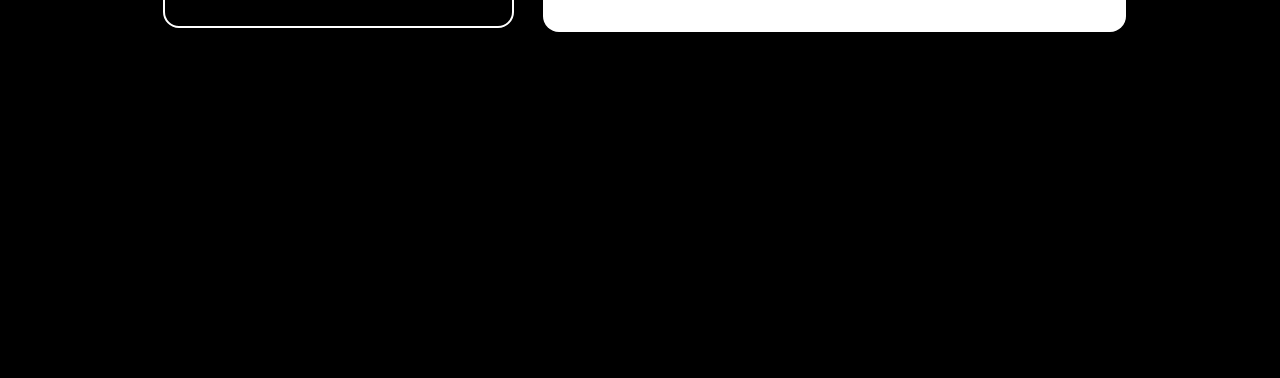
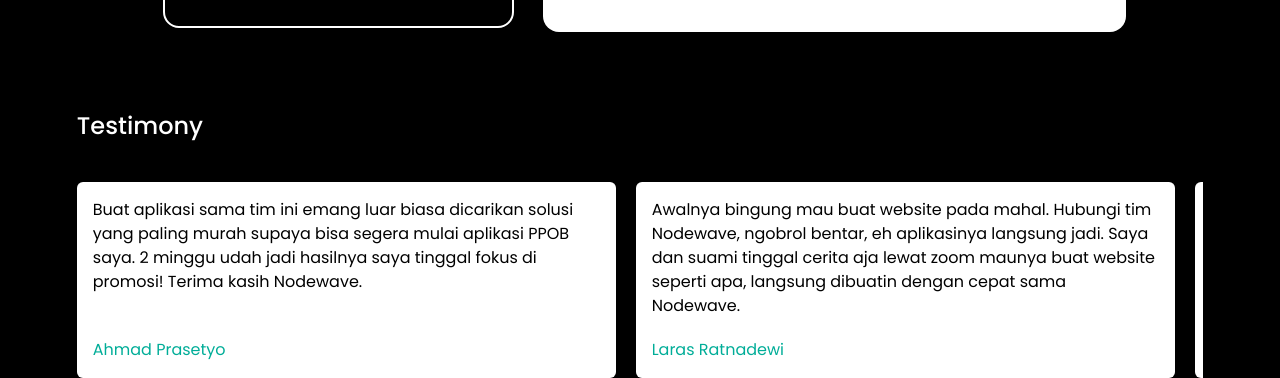
Before and after one commit to anasfirly20/test-nodewave, a Next.js app: page / in a window 1280 px wide. Shown: the part 1215-1593 px from the top of the page. Before the commit the page ends 1247 px from the top, so only its background shows below. Built offline with nearby package versions, Linux system fonts and the light colour scheme.

Commit message:
adding carousel and types

```diff
--- /dev/null
+++ b/src/app/components/TestimonyCard.tsx
@@ -0,0 +1,13 @@
+type TProps = {
+  desc: string;
+  author: string;
+};
+
+export default function TestimonyCard({ desc, author }: TProps) {
+  return (
+    <section className="flex flex-col justify-between p-4 bg-white gap-5 rounded-md carousel-item w-[45%]">
+      <p className="text-black">{desc}</p>
+      <p className="text-[#00AD98]">{author}</p>
+    </section>
+  );
+}
--- a/src/app/constants/constants.ts
+++ b/src/app/constants/constants.ts
@@ -1,4 +1,4 @@
-export const navItems = [
+export const navItems: TNavItems[] = [
     {
       id: 1,
       label: "Website",
@@ -16,3 +16,18 @@
       label: "Make an App",
     },
   ];
+
+export const dataCarousel: TDataCarousel[] = [
+  {
+    desc: "Buat aplikasi sama tim ini emang luar biasa dicarikan solusi yang paling murah supaya bisa segera mulai aplikasi PPOB saya. 2 minggu udah jadi hasilnya saya tinggal fokus di promosi! Terima kasih Nodewave.",
+    author: "Ahmad Prasetyo",
+  },
+  {
+    desc: "Awalnya bingung mau buat website pada mahal. Hubungi tim Nodewave, ngobrol bentar, eh aplikasinya langsung jadi. Saya dan suami tinggal cerita aja lewat zoom maunya buat website seperti apa, langsung dibuatin dengan cepat sama Nodewave.",
+    author: "Laras Ratnadewi",
+  },
+  {
+    desc: "Yang paling keren sih source codenya sekalian dikasih, pas pula bisa pakai Flutter, jadi gw ama cofounder bisa develop lagi fitur2 baru untuk startup gw. Thanks a lot Nodewave supportnya!!",
+    author: "Ahmad Prasetyo",
+  },
+];
--- a/src/app/globals.css
+++ b/src/app/globals.css
@@ -6,3 +6,11 @@
   background-color: #000000;
   color: #ffffff;
 }
+
+.hide-scrollbar {
+  -ms-overflow-style: none; /* Internet Explorer 10+ */
+  scrollbar-width: none; /* Firefox */
+}
+.hide-scrollbar::-webkit-scrollbar {
+  display: none; /* Safari and Chrome */
+}
--- a/src/app/page.tsx
+++ b/src/app/page.tsx
@@ -1,12 +1,14 @@
 // Views
 import Hero from "./views/Hero";
 import Product from "./views/Product";
+import Testimony from "./views/Testimony";
 
 export default function Home() {
   return (
     <>
       <Hero />
       <Product />
+      <Testimony />
     </>
   );
 }
--- a/src/app/views/Product.tsx
+++ b/src/app/views/Product.tsx
@@ -13,7 +13,7 @@
 
 export default function Product() {
   return (
-    <section>
+    <section className="pb-shorter2">
       <CustomHeader label="Our Product" />
       <section className="flex justify-between px-normal">
         <section className="w-[38%] flex flex-col gap-5">
--- /dev/null
+++ b/src/app/views/Testimony.tsx
@@ -0,0 +1,18 @@
+// Components
+import TestimonyCard from "../components/TestimonyCard";
+
+// Constants
+import { dataCarousel } from "../constants/constants";
+
+export default function Testimony() {
+  return (
+    <section>
+      <h4 className="text-white font-medium text-2xl py-10">Testimony</h4>
+      <section className="flex gap-5 overflow-x-scroll hide-scrollbar">
+        {dataCarousel?.map((data, index) => (
+          <TestimonyCard key={index} desc={data?.desc} author={data?.author} />
+        ))}
+      </section>
+    </section>
+  );
+}
```
Also changed, not shown: types.d.ts (added, +9 -0 lines), vercel.json (added).
